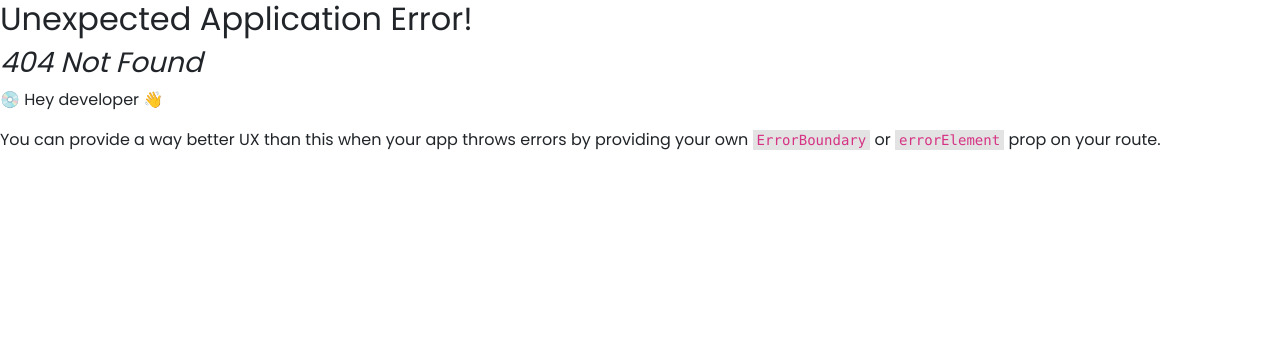
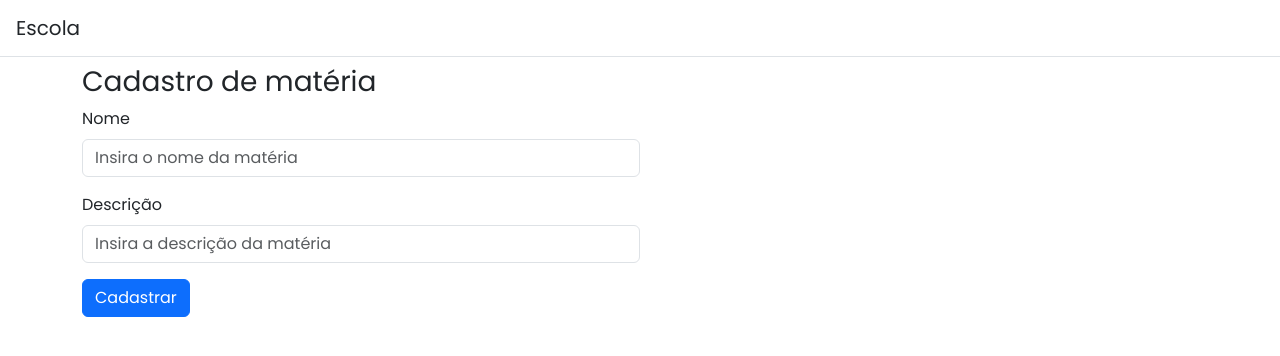
Before and after one commit to tomas-mendoza/projeto-sa-frontend, a React (Vite) app: page /cadastrar/materia in a window 1280 px wide. Before the commit this address had no page. Shown: the top 356 px of the page. Built offline with nearby package versions, Linux system fonts and the light colour scheme.

Commit message:
feat: add create subject form

```diff
--- /dev/null
+++ b/src/pages/CreateSubject/index.tsx
@@ -0,0 +1,41 @@
+import Header from "../../components/Header";
+import { Form } from "react-bootstrap";
+import { Button } from 'react-bootstrap';
+import { SubmitHandler, useForm } from "react-hook-form";
+
+interface IFormInputs {
+  name: string;
+  description: string;
+}
+
+export default function CreateSubject() {
+  const { register, handleSubmit } = useForm<IFormInputs>();
+  const onSubmit: SubmitHandler<IFormInputs> = (data) => console.log(data);
+  return (
+    <>
+      <Header />
+      <main className="container mt-2">
+        <div className="col-12">
+          <h1 className="fs-3">Cadastro de matéria</h1>
+        </div>
+        <Form onSubmit={handleSubmit(onSubmit)} className="mt-2">
+          <Form.Group className="col-6 mb-3" controlId="name">
+            <Form.Label>Nome</Form.Label>
+            <Form.Control type="text" placeholder="Insira o nome da matéria" { ... register('name', { required: true })} required />
+            <Form.Control.Feedback type="invalid">
+              É necessário inserir o nome da matéria
+            </Form.Control.Feedback>
+          </Form.Group>
+
+          <Form.Group className="col-6 mb-3" controlId="description">
+            <Form.Label>Descrição</Form.Label>
+            <Form.Control type="text" placeholder="Insira a descrição da matéria" { ... register('description', { required: true })} required />
+          </Form.Group>
+          <Button variant="primary" type="submit">
+            Cadastrar
+          </Button>
+        </Form>
+      </main>
+    </>
+  )
+}
--- a/src/routes/router.tsx
+++ b/src/routes/router.tsx
@@ -2,6 +2,7 @@ import { createBrowserRouter } from "react-router-dom";
 import Home from "../pages/Home";
 import Login from "../pages/Login";
 import ClassRegister from "../pages/ClassRegister"
+import CreateSubject from "../pages/CreateSubject";
 
 const router = createBrowserRouter([
   {
@@ -15,6 +16,10 @@ const router = createBrowserRouter([
   {
     path: '/chamada',
     element: <ClassRegister />
+  },
+  {
+    path: '/cadastrar/materia',
+    element: <CreateSubject />
   }
 ]);
 
```
